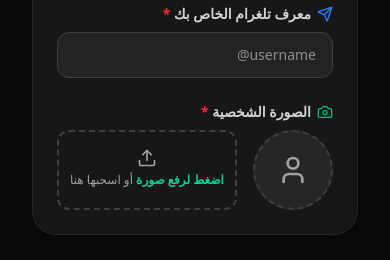
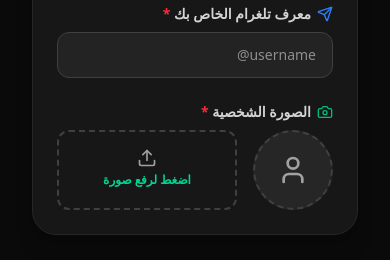
Before and after one commit to journeyofchange0507-rgb/journeyofchange, a Next.js app: page /register in a window 390 px wide. Shown: the part 1960-2220 px from the top of the page. Built offline with nearby package versions, Linux system fonts and the light colour scheme.

Commit message:
Fix: mobile file upload - use opacity-0 instead of hidden for file input

```diff
--- a/src/components/sections/register/cards/PersonalCard.tsx
+++ b/src/components/sections/register/cards/PersonalCard.tsx
@@ -264,16 +264,19 @@ export function PersonalCard({ form }: PersonalCardProps) {
               )}
             </div>
             <div className="flex-1">
-              <label className={`flex flex-col items-center justify-center w-full h-20 border-2 border-dashed rounded-xl cursor-pointer transition-all ${
+              <label className={`relative flex flex-col items-center justify-center w-full h-20 border-2 border-dashed rounded-xl cursor-pointer transition-all ${
                 errors.profilePicture ? 'border-red-500 bg-red-50/50 dark:bg-red-950/20' : 'border-neutral-300 dark:border-neutral-700 hover:bg-neutral-50 dark:hover:bg-neutral-800/80 hover:border-emerald-500'
               }`}>
-                <div className="flex flex-col items-center justify-center pt-5 pb-6">
+                <div className="flex flex-col items-center justify-center pt-5 pb-6 pointer-events-none">
                   <Upload className="w-5 h-5 text-neutral-500 dark:text-neutral-400 mb-1" />
-                  <p className="text-xs text-neutral-500 dark:text-neutral-400"><span className="font-semibold text-emerald-600 dark:text-emerald-400">اضغط لرفع صورة</span> أو اسحبها هنا</p>
+                  <p className="text-xs text-neutral-500 dark:text-neutral-400 text-center px-2">
+                    <span className="font-semibold text-emerald-600 dark:text-emerald-400">اضغط لرفع صورة</span>
+                    <span className="hidden sm:inline"> أو اسحبها هنا</span>
+                  </p>
                 </div>
                 <input
                   type="file"
-                  className="hidden"
+                  className="absolute inset-0 w-full h-full opacity-0 cursor-pointer"
                   accept="image/*"
                   onChange={(e) => {
                     const file = e.target.files?.[0];
```
